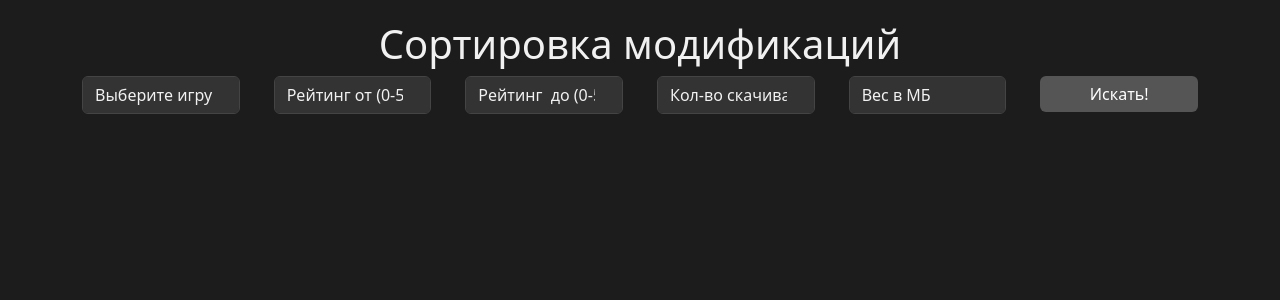
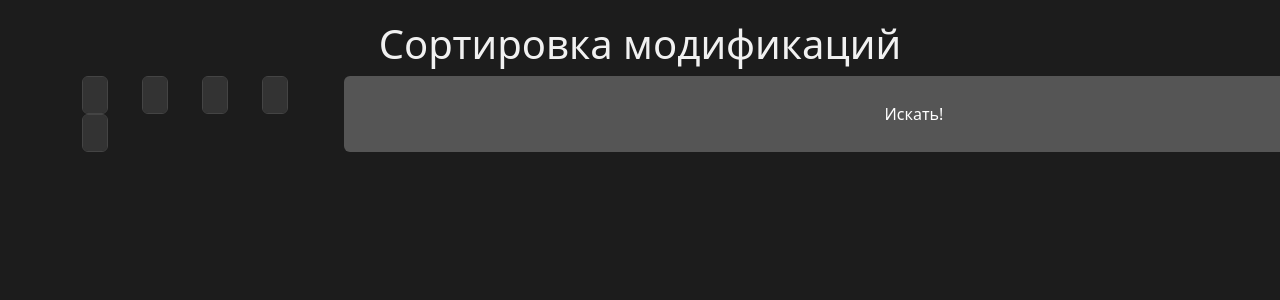
Before and after one commit to DenisBaranov-FEFU/Mods, a PHP site: page /Home.php in a window 1280 px wide; the page is wider, and only the part inside the window is pictured. Shown: the top 300 px of that part. Run offline with PHP 8.4, Linux system fonts and the light colour scheme; data that the repository does not hold is empty.

Commit message:
Home page updated

```diff
--- a/Home.php
+++ b/Home.php
@@ -29,13 +29,16 @@
                             echo "<option value=\"{$game_row['game']}\">{$game_row['game']}</option>";
                         }
                         ?>
+
+						<div class="col"><input class="form-control" type="number" name="min_rating" placeholder="Рейтинг от (0-5)"></div>
+                <div class="col"><input class="form-control" type="number" name="max_rating" placeholder="Рейтинг  до (0-5)"></div>
+                <div class="col"><input class="form-control" type="number" name="down_count" placeholder="Кол-во скачиваний"></div>
+                <div class="col"><input class="form-control" type="number" name="size" placeholder="Вес в МБ"></div>
+                <div class="col">
+
                     </select>
                 </div>
-                <div class="col"><input class="form-control" type="number" name="min_rating" placeholder="Рейтинг от (0-5)"></div>
-                <div class="col"><input class="form-control" type="number" name="max_rating" placeholder="Рейтинг  до (0-5)"></div>
-                <div class="col"><input class="form-control" type="number" name="down_count" placeholder="Кол-во скачиваний"></div>
-                <div class="col"><input class="form-control" type="number" name="size" placeholder="Вес в МБ" style="color: #f1f1f1;"></div>
-                <div class="col">
+
                     <button type="submit" class="btn btn-primary w-100" name="search">Искать!</button>
                 </div>
             </div>
```
